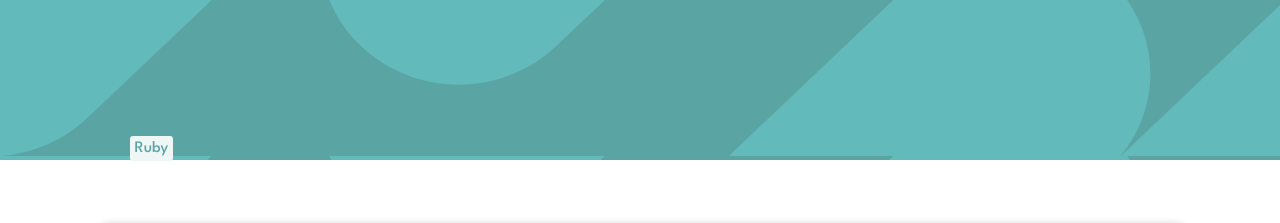
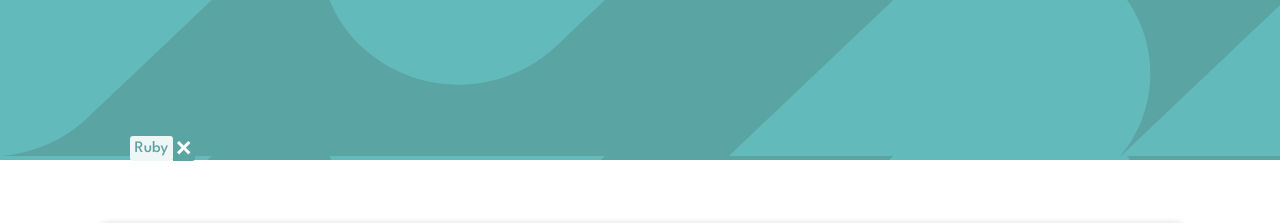
Before and after one commit to TamirisCss/job-filter, a React (Create React App) app: page / in a window 1280 px wide. Both pictures are taken after a click on the item "Ruby". Shown: the top 223 px of the page. Built offline with nearby package versions, Linux system fonts and the light colour scheme.

Commit message:
added styles

```diff
--- a/src/components/Filter.css
+++ b/src/components/Filter.css
@@ -10,3 +10,23 @@
   top: 15%;
   left: 7%;
 }
+
+.filterBox {
+  display: flex;
+}
+
+.removeIcon {
+  cursor: pointer;
+  margin: 5px 4px 0 4px;
+}
+
+.iconBox {
+  cursor: pointer;
+  background-color: hsl(180, 29%, 50%);
+  border-top-right-radius: 3px;
+  border-bottom-right-radius: 3px;
+}
+
+.iconBox:hover {
+  background-color: hsl(180, 14%, 20%);
+}
--- a/src/components/Filter.jsx
+++ b/src/components/Filter.jsx
@@ -1,14 +1,20 @@
 import React from "react";
 import "./Filter.css";
+import removeIcon from "../icons/icon-remove.svg";
 
 const Filter = ({ filter }) => {
   return (
     <div className="Languages filterContainer">
       <ul>
         {filter.map((item, index) => (
-          <li className="filterList" key={index}>
-            {item}
-          </li>
+          <div className="filterBox">
+            <li className="filterList" key={index}>
+              {item}
+            </li>
+            <div className="iconBox">
+              <img className="removeIcon" src={removeIcon} alt="close" />
+            </div>
+          </div>
         ))}
       </ul>
     </div>
```
Also changed, not shown: src/icons/icon-remove.svg (renamed from public/images/icon-remove.svg).
